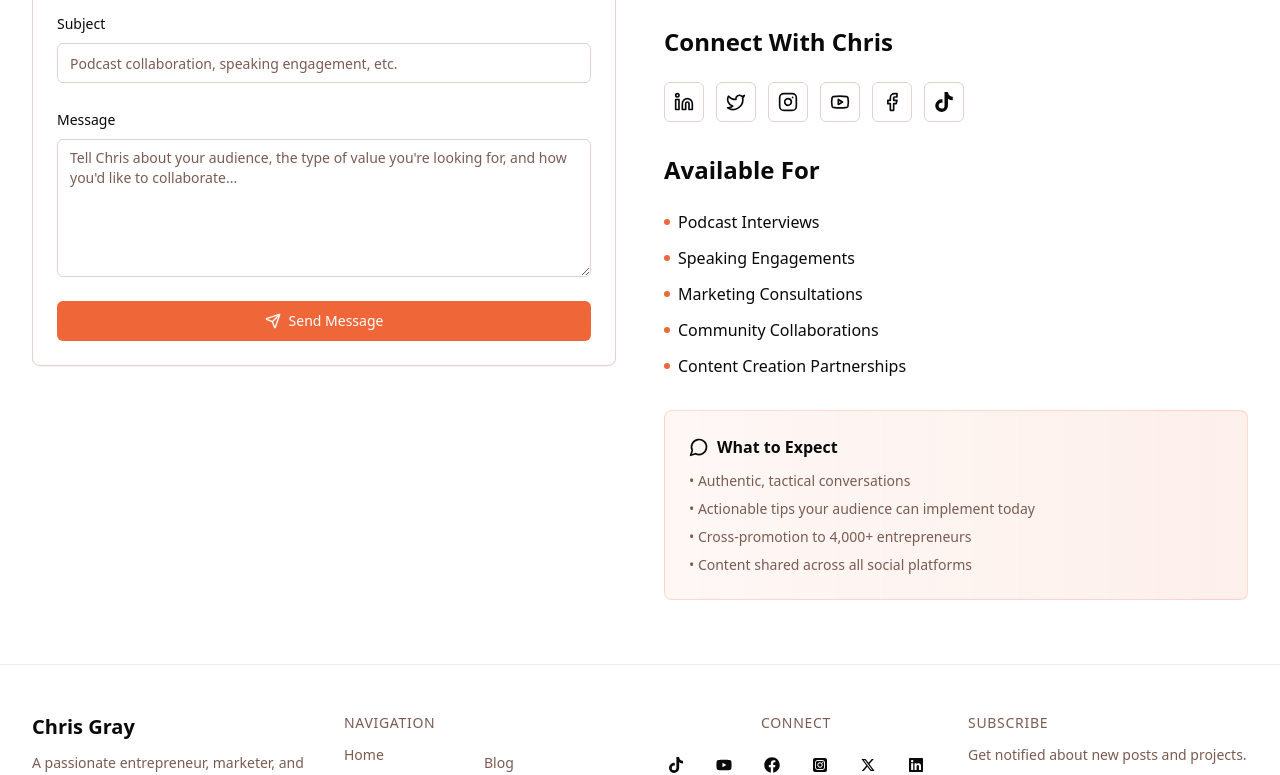
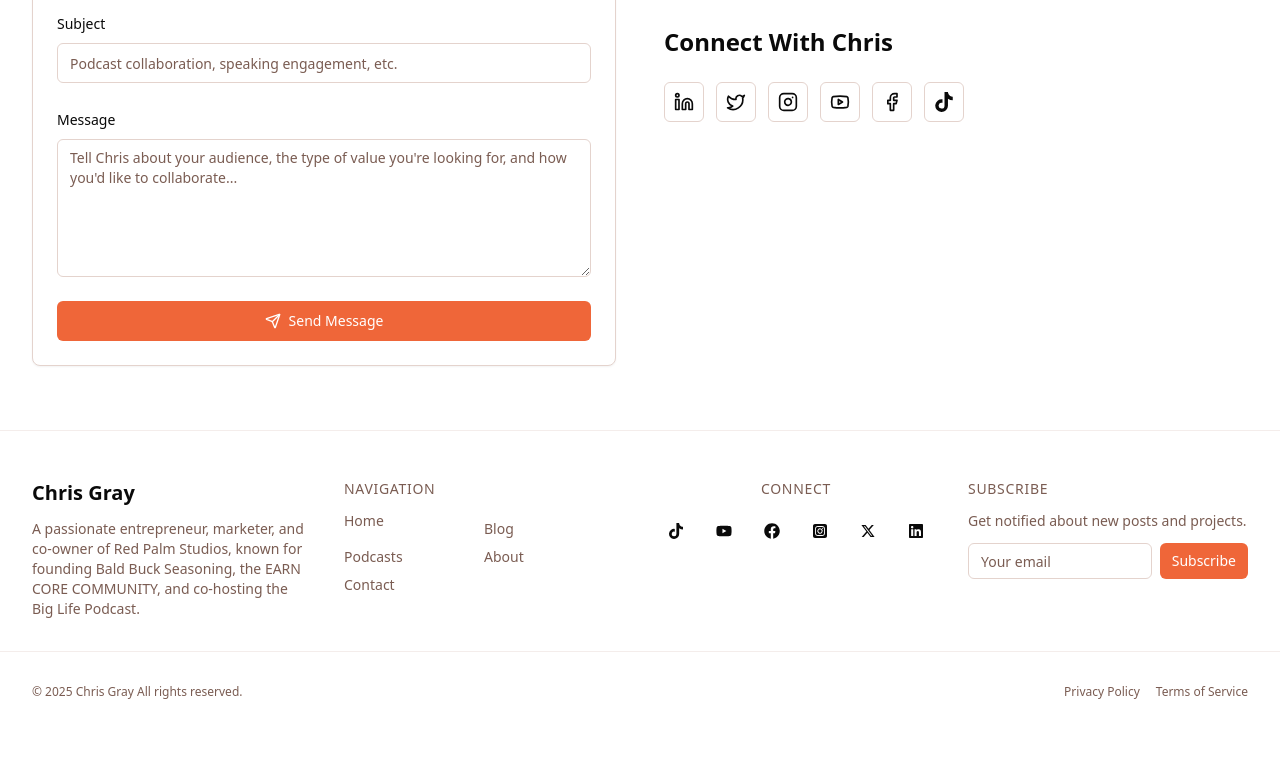
Before and after one commit to MdHasib01/personal_blog_app, a Next.js app: page /contact in a window 1280 px wide. Shown: the part 499-1274 px from the top of the page. After the commit the page ends 1247 px from the top, so only its background shows below. Built offline with nearby package versions, Linux system fonts and the light colour scheme.

Commit message:
fix about and contact section

```diff
--- a/app/about/page.tsx
+++ b/app/about/page.tsx
@@ -82,20 +82,20 @@ export default function AboutPage() {
   ];
 
   // Discussion topics/expertise areas
-  const expertiseAreas = [
-    { name: "Entrepreneurship", icon: "🚀" },
-    { name: "Business Strategy", icon: "💼" },
-    { name: "Digital Marketing", icon: "📱" },
-    { name: "Social Media Marketing", icon: "📊" },
-    { name: "Email Marketing", icon: "📧" },
-    { name: "Paid Advertising", icon: "💰" },
-    { name: "AI in Business", icon: "🤖" },
-    { name: "Lead Generation", icon: "🎯" },
-    { name: "Community Building", icon: "👥" },
-    { name: "Newsletter Strategy", icon: "📰" },
-    { name: "Brazilian Jiu-Jitsu", icon: "🥋" },
-    { name: "Family Balance", icon: "👨‍👩‍👧‍👦" },
-  ];
+  // const expertiseAreas = [
+  //   { name: "Entrepreneurship", icon: "🚀" },
+  //   { name: "Business Strategy", icon: "💼" },
+  //   { name: "Digital Marketing", icon: "📱" },
+  //   { name: "Social Media Marketing", icon: "📊" },
+  //   { name: "Email Marketing", icon: "📧" },
+  //   { name: "Paid Advertising", icon: "💰" },
+  //   { name: "AI in Business", icon: "🤖" },
+  //   { name: "Lead Generation", icon: "🎯" },
+  //   { name: "Community Building", icon: "👥" },
+  //   { name: "Newsletter Strategy", icon: "📰" },
+  //   { name: "Brazilian Jiu-Jitsu", icon: "🥋" },
+  //   { name: "Family Balance", icon: "👨‍👩‍👧‍👦" },
+  // ];
 
   // Key stats about Chris's impact
   const stats = [
@@ -283,7 +283,6 @@ export default function AboutPage() {
           </div>
         </div>
       </div>
-
       {/* Stats Section */}
       {/* <section className="mb-16">
         <div className="grid grid-cols-2 md:grid-cols-4 gap-6">
@@ -305,7 +304,6 @@ export default function AboutPage() {
           ))}
         </div>
       </section> */}
-
       {/* Business Ventures Section */}
       <section className="mb-16">
         <h2 className="font-playfair text-3xl font-bold mb-8 text-center">
@@ -340,9 +338,8 @@ export default function AboutPage() {
           ))}
         </div>
       </section>
-
       {/* Expertise Areas Section */}
-      <section className="mb-16">
+      {/* <section className="mb-16">
         <h2 className="font-playfair text-3xl font-bold mb-8 text-center">
           Discussion Topics & Expertise
         </h2>
@@ -359,8 +356,7 @@ export default function AboutPage() {
             </Card>
           ))}
         </div>
-      </section>
-
+      </section> */}
       {/* What Chris Offers Section */}
       <section className="mb-16">
         <h2 className="font-playfair text-3xl font-bold mb-8 text-center">
@@ -385,7 +381,6 @@ export default function AboutPage() {
           ))}
         </div>
       </section>
-
       {/* Personal Side Section */}
       <section className="mb-16">
         <h2 className="font-playfair text-3xl font-bold mb-8 text-center">
@@ -442,7 +437,6 @@ export default function AboutPage() {
           </Card>
         </div>
       </section>
-
       {/* Call to Action */}
       <section className="mt-16 text-center">
         <Card className="bg-gradient-to-r from-primary/5 to-primary/10 border-primary/20">
--- a/app/contact/page.tsx
+++ b/app/contact/page.tsx
@@ -282,47 +282,6 @@ export default function ContactPage() {
               </Button>
             </div>
           </div>
-
-          <div>
-            <h2 className="font-playfair text-2xl font-bold mb-6">
-              Available For
-            </h2>
-            <ul className="space-y-3">
-              <li className="flex items-center">
-                <span className="h-1.5 w-1.5 rounded-full bg-primary mr-2"></span>
-                Podcast Interviews
-              </li>
-              <li className="flex items-center">
-                <span className="h-1.5 w-1.5 rounded-full bg-primary mr-2"></span>
-                Speaking Engagements
-              </li>
-              <li className="flex items-center">
-                <span className="h-1.5 w-1.5 rounded-full bg-primary mr-2"></span>
-                Marketing Consultations
-              </li>
-              <li className="flex items-center">
-                <span className="h-1.5 w-1.5 rounded-full bg-primary mr-2"></span>
-                Community Collaborations
-              </li>
-              <li className="flex items-center">
-                <span className="h-1.5 w-1.5 rounded-full bg-primary mr-2"></span>
-                Content Creation Partnerships
-              </li>
-            </ul>
-          </div>
-
-          <div className="bg-gradient-to-r from-primary/5 to-primary/10 p-6 rounded-lg border border-primary/20">
-            <h3 className="font-semibold mb-3 flex items-center gap-2">
-              <MessageCircle className="h-5 w-5" />
-              What to Expect
-            </h3>
-            <ul className="space-y-2 text-sm text-muted-foreground">
-              <li>• Authentic, tactical conversations</li>
-              <li>• Actionable tips your audience can implement today</li>
-              <li>• Cross-promotion to 4,000+ entrepreneurs</li>
-              <li>• Content shared across all social platforms</li>
-            </ul>
-          </div>
         </div>
       </div>
     </div>
```
